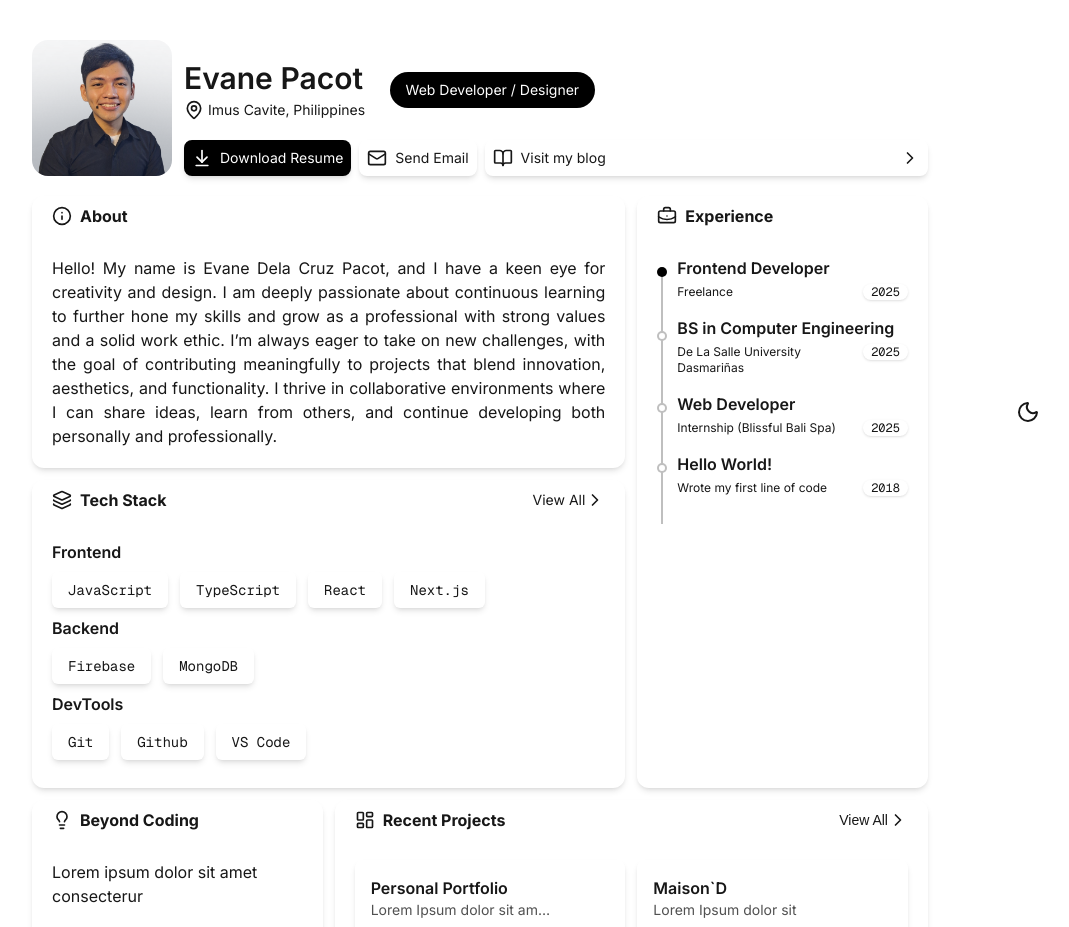
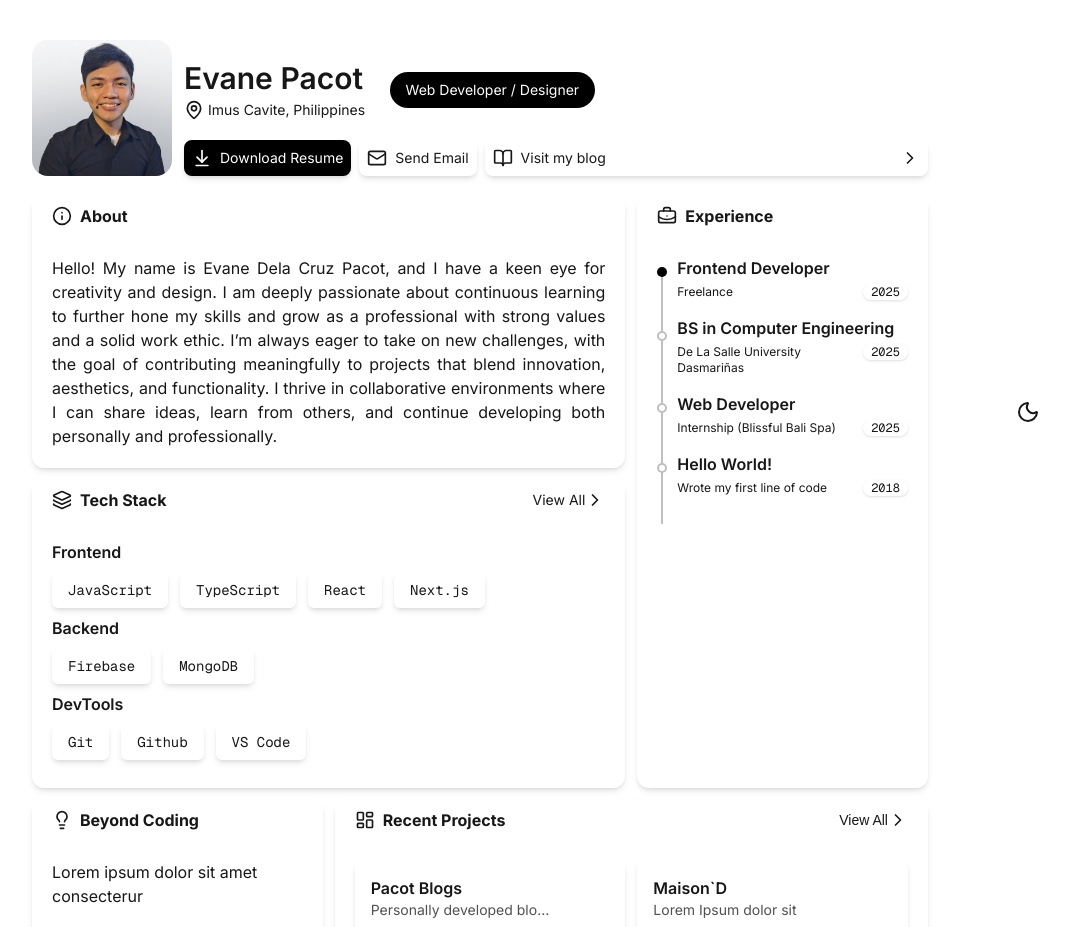
Before and after one commit to Minyoui/my-portfolio-pacot, a Next.js app: page / in a window 1280 px wide. Shown: the top 927 px of the page, without its empty margins (160-1229 px from the left). Built offline with nearby package versions, Linux system fonts and the light colour scheme.

Commit message:
19th Commit (Added Blog Website on Projects)

```diff
--- a/sections/Projects/page.tsx
+++ b/sections/Projects/page.tsx
@@ -13,10 +13,10 @@ const Projects: React.FC<ProjectProps> = ({ className }) => {
     const ProjectData = [
         {
             id:1,
-            title:"Personal Portfolio",
-            description:"Lorem Ipsum dolor sit amet",
-            link:"https://pct-portfolio.vercel.app",
-            tag:"pct-portfolio.vercel.app"
+            title:"Pacot Blogs",
+            description:"Personally developed blog website",
+            link:"https://pct-blog-orcin.vercel.app",
+            tag:"pct-blog-orcin.vercel.app"
         },
         {
             id:2,
```
